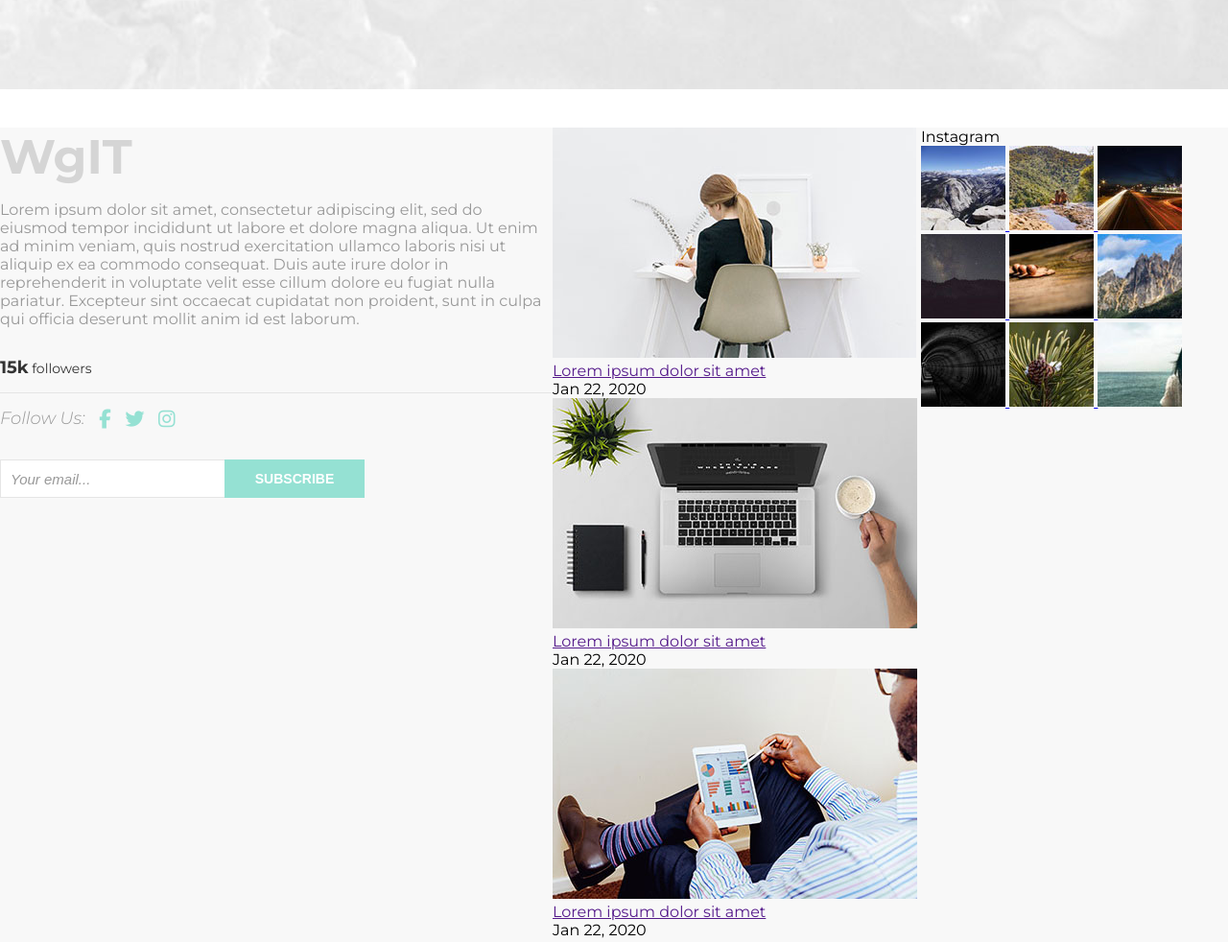
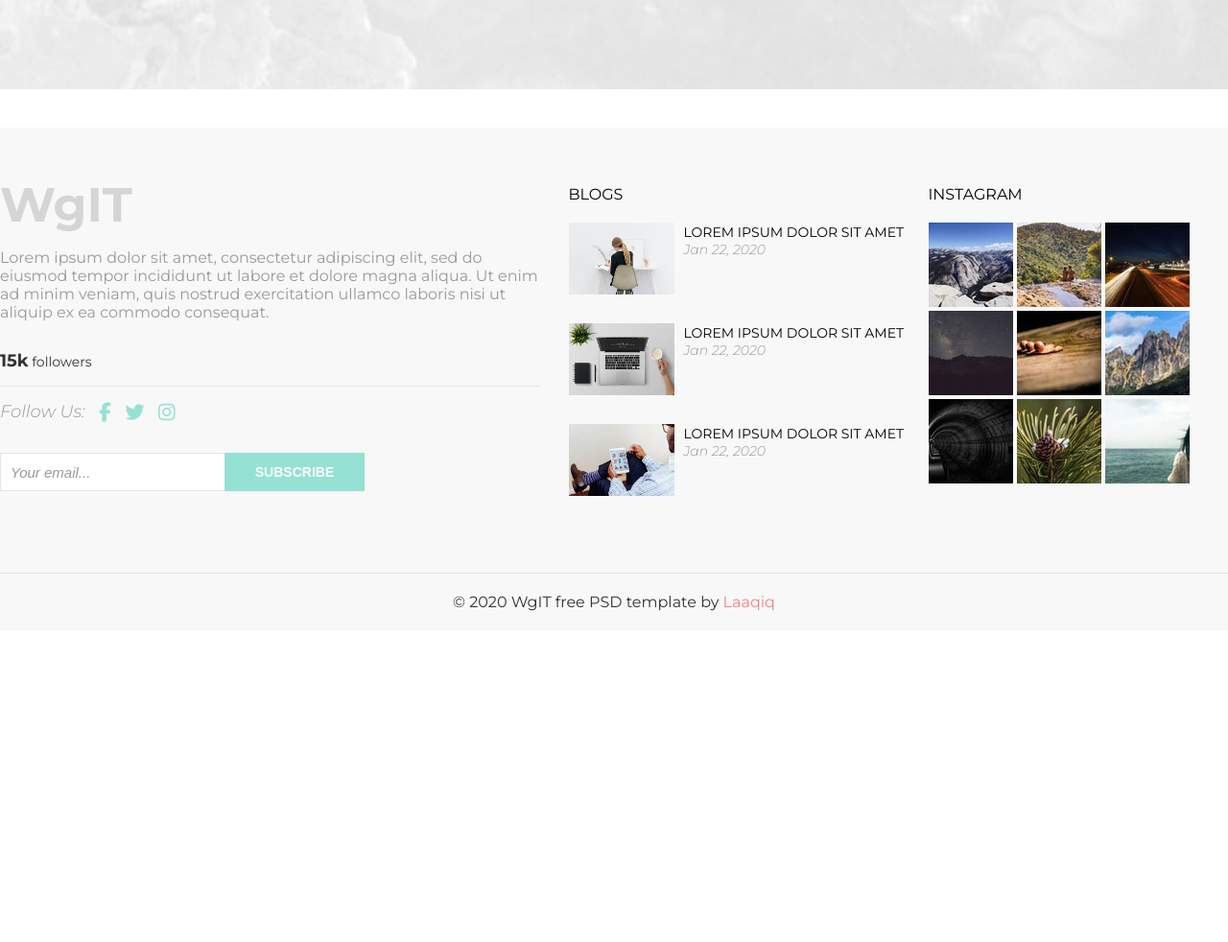
Before and after one commit to Voitichenkovs/Landing, a plain HTML site: page index.html in a window 1280 px wide. Shown: the part 8860-9842 px from the top of the page at 96% size. After the commit the page ends 9517 px from the top, so only its background shows below. Drawn offline with Linux system fonts and the light colour scheme.

Commit message:
Finish blogs and Instagram

```diff
--- a/assets/css/style.css
+++ b/assets/css/style.css
@@ -849,11 +849,12 @@ height: auto;
 .footer__inner{
   display: flex;
   justify-content: space-between;
-  padding-bottom: 50px;
+  padding:  50px 0;
 }
 
 .footer__col--first{
-width: 45%;
+ width: 45%;
+ padding-right: 30px;
 }
 .footer__col--second{
   width: 30%;
@@ -905,6 +906,11 @@ font-size: 18px;
   display: inline-block;
   vertical-align: middle;
 
+}
+.footer__title{
+  text-transform: uppercase;
+  font-size: 16px;
+  margin: 10px 0 20px 0;
 }
 
 
@@ -967,16 +973,50 @@ color: #999999;
 }
 
 /* blogs */
+.blogs{
 
+}
 
+.blogs__item{
+  display: flex;
+  margin: 0 15px 30px 0;
+}
 
-/* intagram */
-/* display:flex */
-/*flex-wrap: wrap;почитать */
+.blogs__item img{
+  height: 75px;
+  width: 110px;
 
-/* instagram__item  */
-/* max-width 33.3333% */
+}
+.blogs__content{
+  padding-left: 10px;
+}
 
+.blogs__content a{
+  font-size: 14px;
+  color: black;
+  text-decoration: none;
+  text-transform: uppercase;
+}
+.blogs__date{
+  font-size: 14px;
+  color: #999999;
+  font-style: italic;
+  font-weight: 300;
+}
+
+/* instagram */
+/* .instagram{
+  display:flex;
+  flex-wrap: wrap;
+} */
+
+.instagram__item{
+  text-decoration: none;
+}
+
+/* .instagram__item img{
+  /* max-width: 33.3333%;
+} */
 
 
 /* copyright */
--- a/index.html
+++ b/index.html
@@ -649,7 +649,7 @@
       <div class="footer__inner">
         <div class="footer__col footer__col--first">
           <div class="footer__logo">WgIT</div>
-          <div class="footer__text">Lorem ipsum dolor sit amet, consectetur adipiscing elit, sed do eiusmod tempor incididunt ut labore et dolore magna aliqua. Ut enim ad minim veniam, quis nostrud exercitation ullamco laboris nisi ut aliquip ex ea commodo consequat. Duis aute irure dolor in reprehenderit in voluptate velit esse cillum dolore eu fugiat nulla pariatur. Excepteur sint occaecat cupidatat non proident, sunt in culpa qui officia deserunt mollit anim id est laborum.</div>
+          <div class="footer__text">Lorem ipsum dolor sit amet, consectetur adipiscing elit, sed do eiusmod tempor incididunt ut labore et dolore magna aliqua. Ut enim ad minim veniam, quis nostrud exercitation ullamco laboris nisi ut aliquip ex ea commodo consequat.</div>
           <div class="footer__social">
             <div class="footer__social--header"><b>15k</b> followers</div>
             <div class="footer__social--content">
@@ -672,7 +672,7 @@
           </form>
         </div>
         <div class="footer__col footer__col--second">
-          <div class="footer__title"></div>
+          <div class="footer__title">blogs</div>
           <div class="blogs">
             <div class="blogs__item">
               <img src="assets/images/blog/1 (4).jpg" alt="">
```
